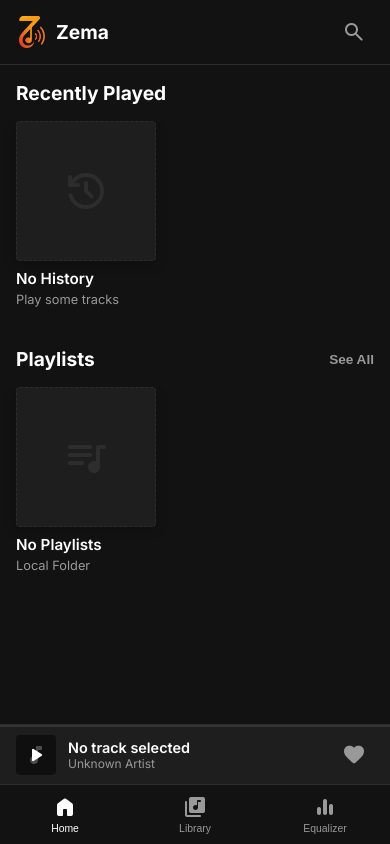
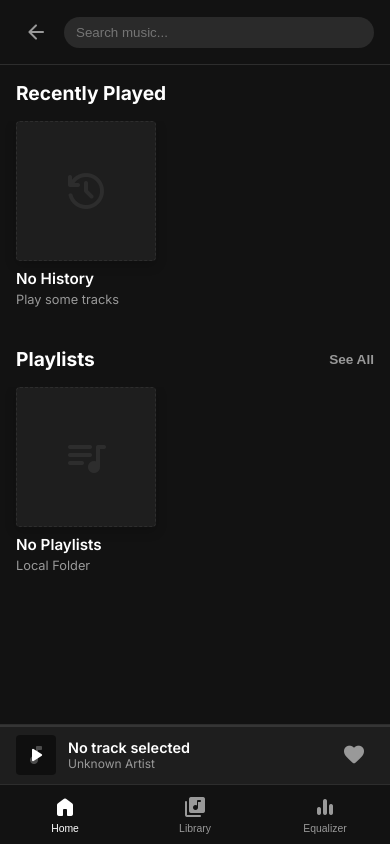
Before and after one commit to NathanTura/ZemaMusicplayer, a React (Vite) app: page / in a window 390 px wide. Both pictures are taken after a click on the button "search". Built offline with nearby package versions, Linux system fonts and the light colour scheme.

Commit message:
feat: implement search functionality in MobileTopNav and TopNav components

```diff
--- a/src/components/MobileTopNav.jsx
+++ b/src/components/MobileTopNav.jsx
@@ -1,15 +1,41 @@
-import React from 'react';
+import React, { useState } from 'react';
+import usePlayerStore from '../store/usePlayerStore';
 
-const MobileTopNav = ({ setCurrentView }) => (
+const MobileTopNav = ({ setCurrentView }) => {
+  const [isSearching, setIsSearching] = useState(false);
+  const { searchQuery, setSearchQuery } = usePlayerStore();
+
+  return (
     <header className="mobile-top-nav mobile-only">
+      {!isSearching ? (
+        <>
           <div className="nav-left" onClick={() => setCurrentView('Home')} style={{ display: 'flex', alignItems: 'center', cursor: 'pointer' }}>
             <img src="src\assets\Logo_copy.png" alt="Zema Logo" className="app-logo" style={{ width: '32px', height: '32px', objectFit: 'contain' }} />
             <span style={{ fontWeight: 700, marginLeft: '8px', fontSize: '1.2rem', display: 'flex', alignItems: 'center', height: '100%' }}>Zema</span>
           </div>
           <div className="mobile-top-actions">
-       <button className="icon-btn"><span className="material-symbols-rounded">search</span></button>
+             <button className="icon-btn" onClick={() => setIsSearching(true)}>
+               <span className="material-symbols-rounded">search</span>
+             </button>
           </div>
+        </>
+      ) : (
+        <div className="mobile-search-active" style={{ display: 'flex', width: '100%', alignItems: 'center', gap: '8px' }}>
+          <button className="icon-btn" onClick={() => { setIsSearching(false); setSearchQuery(''); }}>
+            <span className="material-symbols-rounded">arrow_back</span>
+          </button>
+          <input
+            type="text"
+            placeholder="Search music..."
+            value={searchQuery}
+            onChange={(e) => setSearchQuery(e.target.value)}
+            style={{ flex: 1, padding: '8px 12px', borderRadius: '20px', border: 'none', background: 'rgba(255,255,255,0.1)', color: '#fff', outline: 'none' }}
+            autoFocus
+          />
+        </div>
+      )}
     </header>
   );
+};
 
 export default MobileTopNav;
--- a/src/components/TopNav.jsx
+++ b/src/components/TopNav.jsx
@@ -1,6 +1,10 @@
 import React from 'react';
+import usePlayerStore from '../store/usePlayerStore';
 
-const TopNav = ({ currentView, setCurrentView }) => (
+const TopNav = ({ currentView, setCurrentView }) => {
+  const { searchQuery, setSearchQuery } = usePlayerStore();
+
+  return (
   <header className="top-nav desktop-only">
     <div className="nav-container-centered">
       <div className="nav-left">
@@ -18,11 +22,17 @@ const TopNav = ({ currentView, setCurrentView }) => (
       <div className="nav-center">
         <div className="nav-search">
           <span className="material-symbols-rounded">search</span>
-          <input type="text" placeholder="Search your local music..." />
+          <input
+            type="text"
+            placeholder="Search your local music..."
+            value={searchQuery}
+            onChange={(e) => setSearchQuery(e.target.value)}
+          />
         </div>
       </div>
     </div>
   </header>
-);
+  );
+};
 
 export default TopNav;
--- a/src/store/usePlayerStore.js
+++ b/src/store/usePlayerStore.js
@@ -9,6 +9,7 @@ const usePlayerStore = create((set, get) => ({
   playlists: [],
   history: [],
   likes: [],
+  searchQuery: '',
 
   // Playback State
   queue: [],
@@ -32,6 +33,7 @@ const usePlayerStore = create((set, get) => ({
 
   setZemaRootSelected: (status) => set({ zemaRootSelected: status }),
   setLibrary: (singles, albums, playlists) => set({ singles, albums, playlists }),
+  setSearchQuery: (query) => set({ searchQuery: query }),
 
   setAudioElement: (audio) => set({ audioElement: audio }),
 
```
Lines whose indentation alone changed are shown as unchanged.
